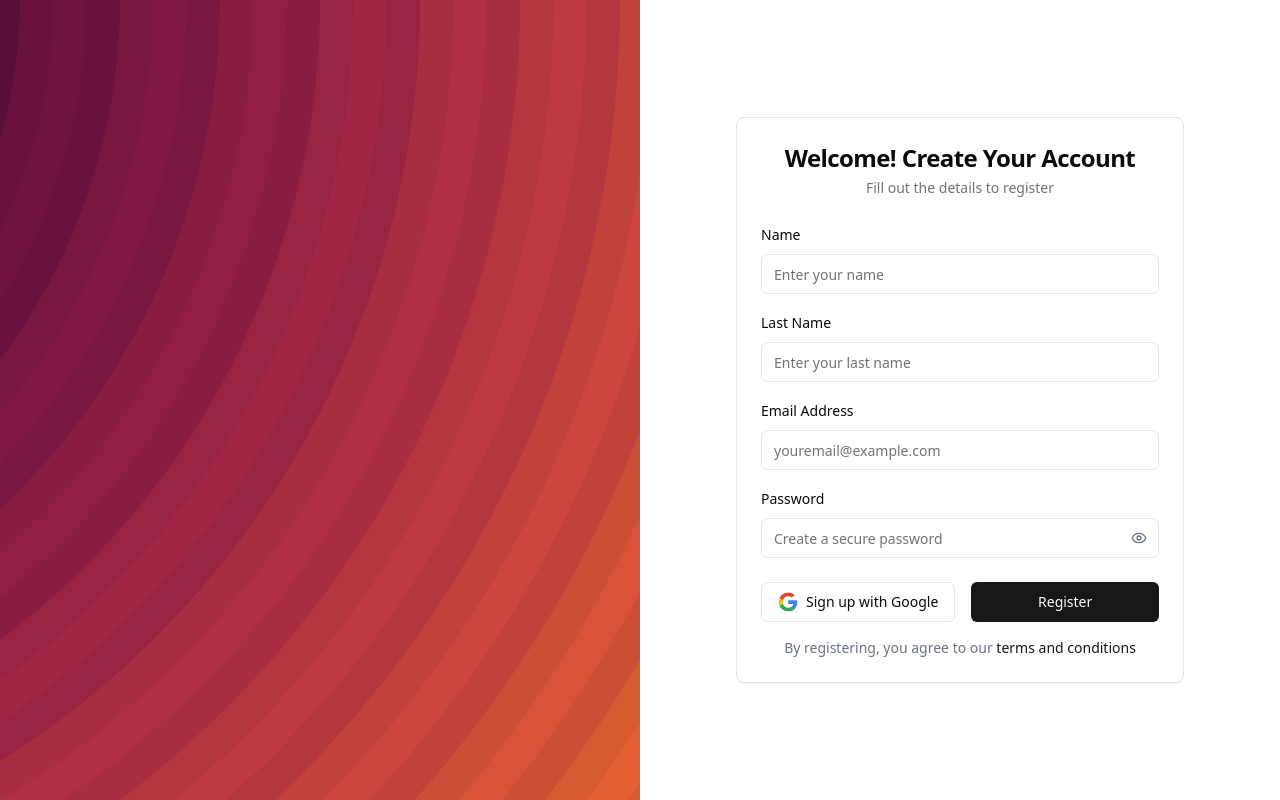
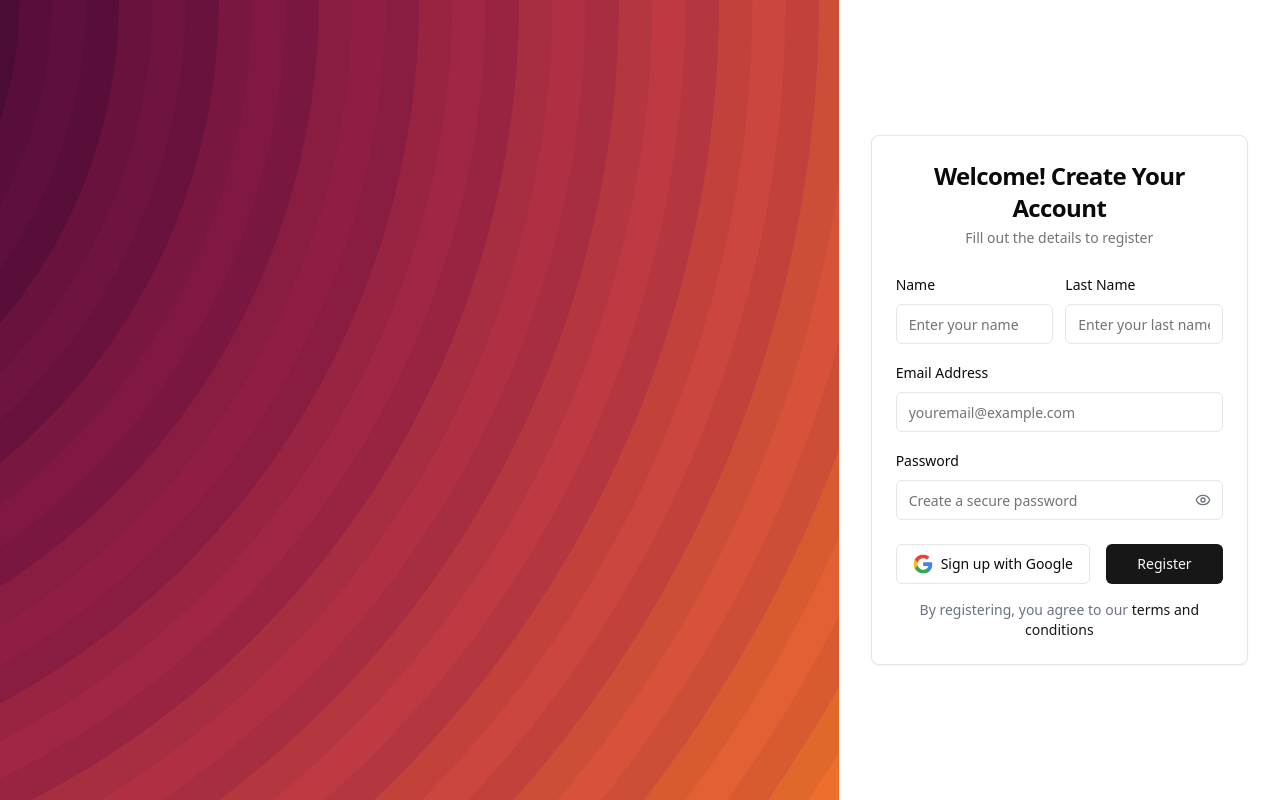
Before and after one commit to ProyectLink/super-list-frontend, a React (Vite) app: page /register in a window 1280 px wide. Built offline with nearby package versions, Linux system fonts and the light colour scheme.

Commit message:
Design correction on the registration page

```diff
--- a/src/pages/Login/Login.tsx
+++ b/src/pages/Login/Login.tsx
@@ -53,7 +53,7 @@ export default function Login() {
             </div>
           </div>
         </div>
-        <div className="hidden w-full bg-muted lg:block ">
+        <div className="hidden w-full bg-muted lg:block">
           <img
             src="/login/sun-tornado.svg"
             alt="Image"
--- a/src/pages/Register/Register.tsx
+++ b/src/pages/Register/Register.tsx
@@ -22,9 +22,9 @@ const Register = () => {
 
   return (
     <>
-      <div className="flex flex-col lg:flex-row min-h-screen">
-        {/* Carousel - Hidden on mobile, visible on tablets and desktops */}
-        <div className="hidden lg:block lg:w-1/2 bg-muted relative">
+      <div className="flex flex-col justify-center min-h-screen lg:flex-row">
+        {/* Image */}
+        <div className="hidden w-full bg-muted lg:block">
           <img
             src="/login/rainbow-vortex.svg"
             alt="Image"
@@ -33,7 +33,7 @@ const Register = () => {
         </div>
 
         {/* Registration - Always visible */}
-        <div className="w-full lg:w-1/2 flex items-center justify-center p-4 lg:p-8">
+        <div className="flex items-center justify-center w-full lg:w-1/2 p-6 lg:p-8">
           <Card className="w-full max-w-md">
             <CardHeader className="space-y-1 text-center">
               <CardTitle className="text-2xl font-bold">
@@ -44,13 +44,15 @@ const Register = () => {
               </CardDescription>
             </CardHeader>
             <CardContent className="space-y-4">
+              <div className="flex flex-col lg:flex-row gap-3">
                 <div className="space-y-2">
                   <Label htmlFor="nombre">Name</Label>
                   <Input id="nombre" placeholder="Enter your name" />
                 </div>
-              <div className="space-y-2">
+                <div className="space-y-2 ">
                   <Label htmlFor="apellido">Last Name</Label>
                   <Input id="apellido" placeholder="Enter your last name" />
+                </div>
               </div>
 
               <div className="space-y-2">
```
Lines whose indentation alone changed are shown as unchanged.
